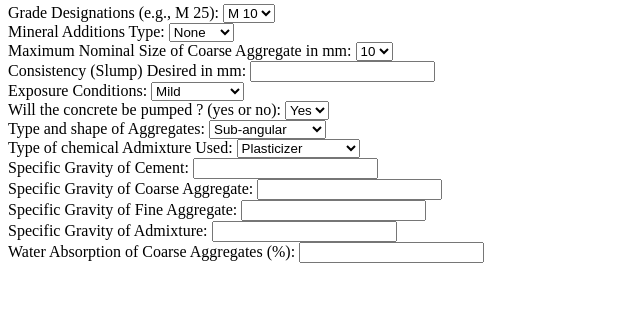
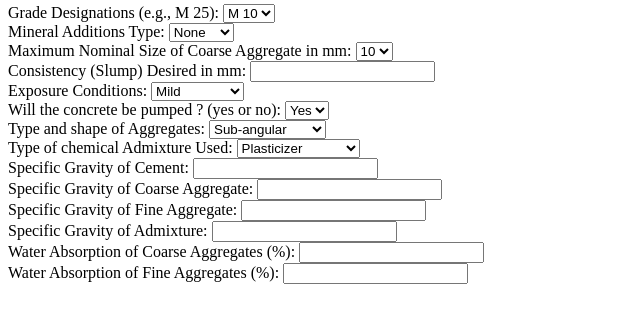
Before and after one commit to itsabdelmalek/concrete_mix_design_calculator, a Flask app: template templates/index.html in a window 1280 px wide. Shown: the part 76-399 px from the top of the page, without its empty margins (0-640 px from the left). Run offline with Flask 3, Linux system fonts and the light colour scheme; the template is opened without the code that fills it, so the values that code supplies are empty.

Commit message:
added fine aggregates water absorption

```diff
--- a/templates/index.html
+++ b/templates/index.html
@@ -84,6 +84,8 @@
         <input type="text" name="sp_admixture" required><br>
 	<label for="ca_water_absorption">Water Absorption of Coarse Aggregates (%): </label>
         <input type="text" name="ca_water_absorption" required><br>
+	<label for="fa_water_absorption">Water Absorption of Fine Aggregates (%): </label>
+        <input type="text" name="fa_water_absorption" required><br>
 
     </form>
 </body>
```
